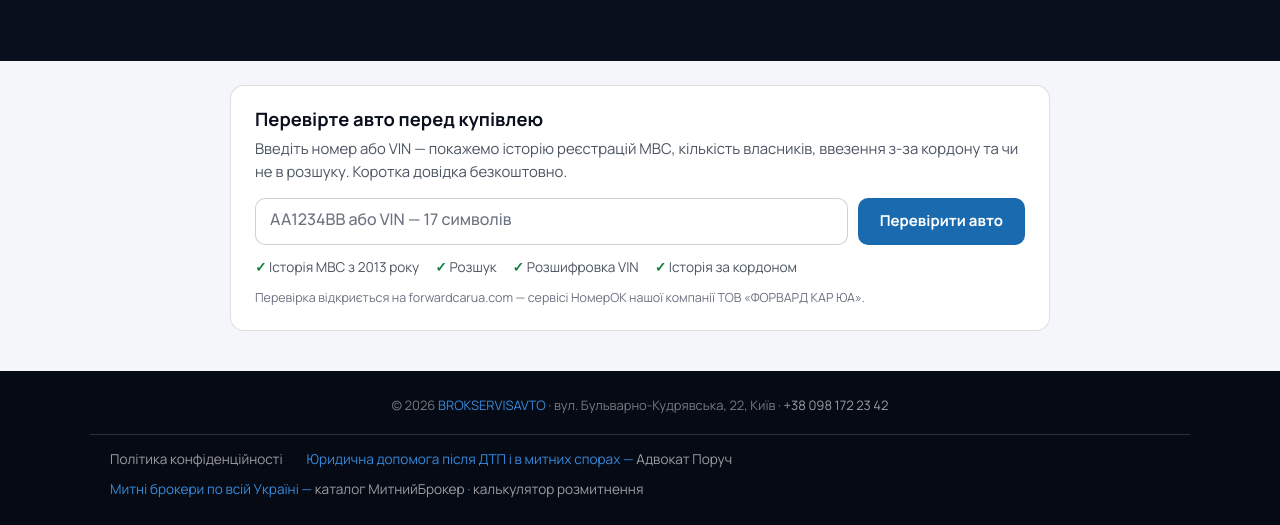
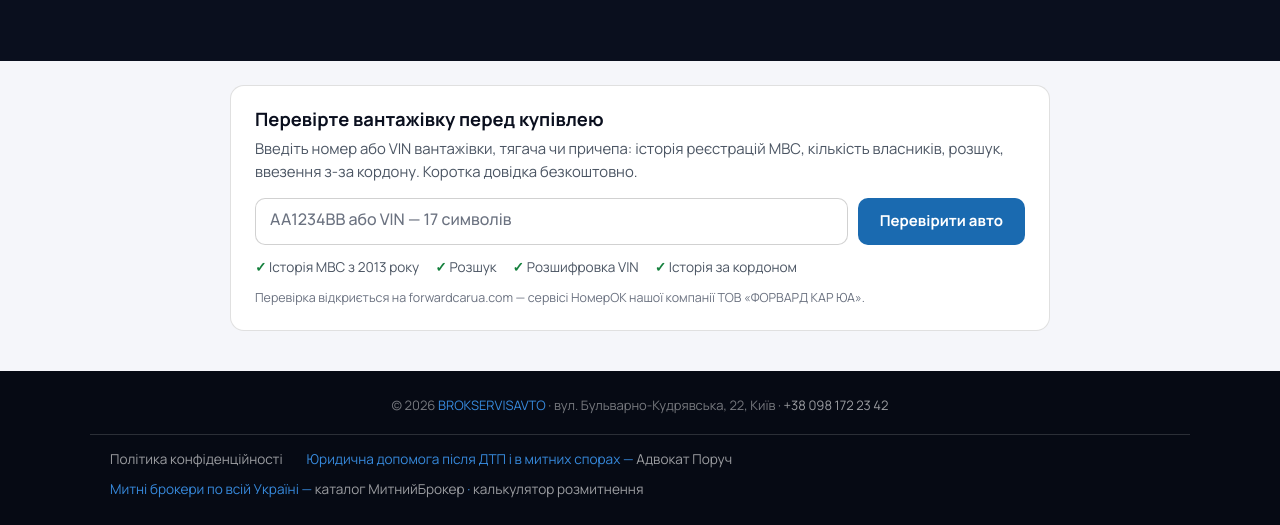
Before and after one commit to dimka123494-star/brokservisavto, a plain HTML site: page rozmytnennya/vantazhni.html in a window 1280 px wide. Shown: the part 9251-9776 px from the top of the page. Drawn offline with Linux system fonts and the light colour scheme.

Commit message:
Калькулятор транспорту: блок перевірки під результатом розрахунку; вантажні — текст під вантажівки
Co-Authored-By: Claude Opus 5.5 <noreply@anthropic.com>
Claude-Session: https://claude.ai/code/session_01JqKAW9xNJ5WvKGy4csSY8E

```diff
--- a/rozmytnennya/vantazhni.html
+++ b/rozmytnennya/vantazhni.html
@@ -551,7 +551,7 @@
   </div>
 </section>
 
-<div style="max-width:860px;margin:0 auto 2.5rem;padding:0 1.25rem"><div data-check-auto data-src="rozmytnennya-vantazhni"></div></div>
+<div style="max-width:860px;margin:0 auto 2.5rem;padding:0 1.25rem"><div data-check-auto data-src="rozmytnennya-vantazhni" data-title="Перевірте вантажівку перед купівлею" data-text="Введіть номер або VIN вантажівки, тягача чи причепа: історія реєстрацій МВС, кількість власників, розшук, ввезення з-за кордону. Коротка довідка безкоштовно."></div></div>
 <footer><p>© 2026 <span>BROKSERVISAVTO</span> · вул. Бульварно-Кудрявська, 22, Київ · <a href="tel:+380981722342">+38 098 172 23 42</a></p><div class="footer-extra" style="max-width:1100px;margin:18px auto 0;padding:14px 20px 0;border-top:1px solid rgba(255,255,255,.15);display:flex;flex-wrap:wrap;gap:8px 24px;font-size:.85rem"><a href="/polityka-konfidentsiynosti">Політика конфіденційності</a><span>Юридична допомога після ДТП і в митних спорах — <a href="https://advokat-poruch.com/dtp/" target="_blank" rel="noopener">Адвокат Поруч</a></span><span>Митні брокери по всій Україні — <a href="https://forwardcarua.com/" target="_blank" rel="noopener">каталог МитнийБрокер</a> · <a href="https://forwardcarua.com/kalkulyator-rozmytnennya" target="_blank" rel="noopener">калькулятор розмитнення</a></span></div>
 </footer>
 
```
Also changed, not shown: rozmytnennya/kalkulyator-transportu.html (+1 -1 lines).
